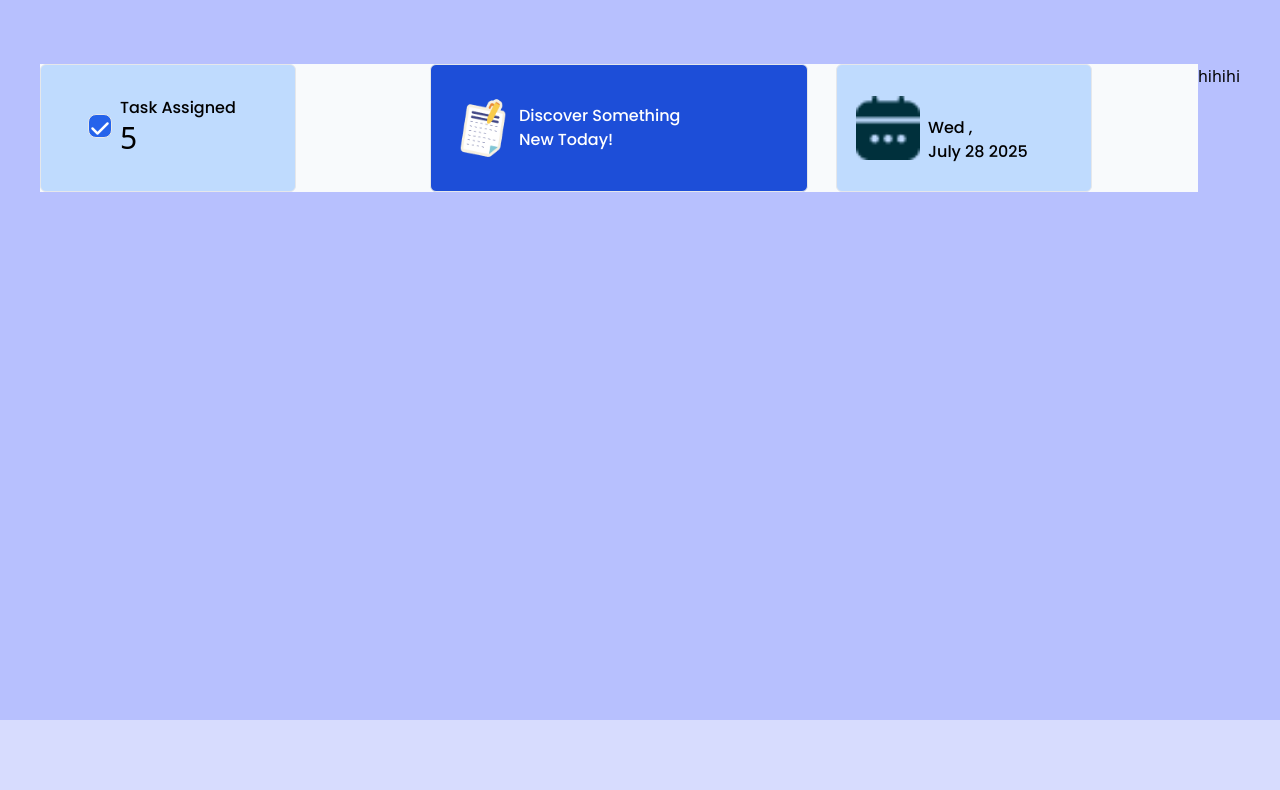
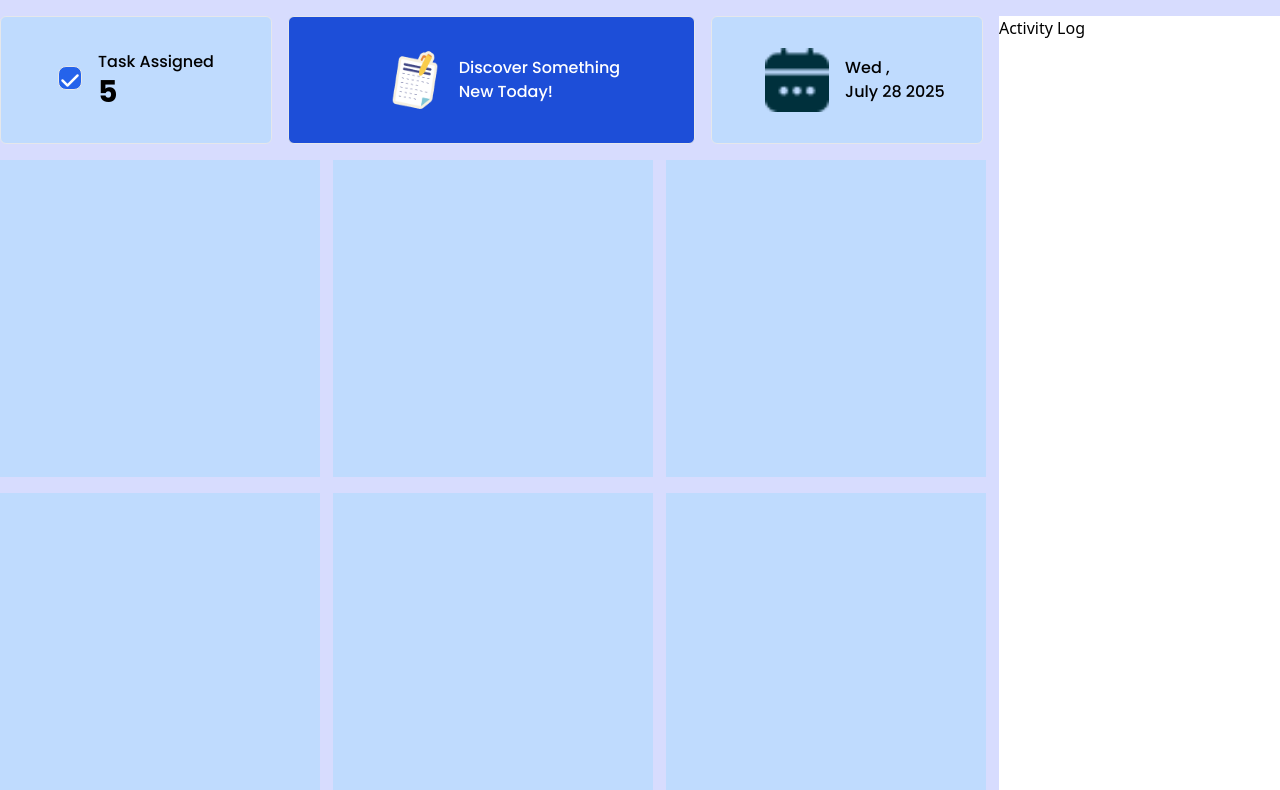
Before and after one commit to AzharChy/Assignment-5, a plain HTML site: page index.html in a window 1280 px wide. Shown: the part 112-902 px from the top of the page. Before the commit the page ends 832 px from the top, so only its background shows below. Drawn offline with nearby package versions, Linux system fonts and the light colour scheme.

Commit message:
3rd commit

```diff
--- a/index.html
+++ b/index.html
@@ -11,8 +11,8 @@
 <link href="https://fonts.googleapis.com/css2?family=Poppins:ital,wght@0,100;0,200;0,300;0,400;0,500;0,600;0,700;0,800;0,900;1,100;1,200;1,300;1,400;1,500;1,600;1,700;1,800;1,900&display=swap" rel="stylesheet">
 <link rel="stylesheet" href="https://cdnjs.cloudflare.com/ajax/libs/font-awesome/6.7.2/css/all.min.css" integrity="sha512-Evv84Mr4kqVGRNSgIGL/F/aIDqQb7xQ2vcrdIwxfjThSH8CSR7PBEakCr51Ck+w+/U6swU2Im1vVX0SVk9ABhg==" crossorigin="anonymous" referrerpolicy="no-referrer" />
 </head>
-<body class="body">
-    <div class="container m-auto">
+<body class="body min-h-screen">
+    <div class="container m-auto min-h-screen">
         <!-- nav starts -->
         <nav class="bg-white flex h-16 w-[1536 px] mt-8">
             <div class="nav-left flex gap-2 ml-6 mt-4">
@@ -37,51 +37,70 @@
             </div>
         </nav>
         <!-- nav ends -->
-    </div>
-          <main class="flex justify-center m-auto w-[1536 px] mt-20 ">
-            <div class="main-left bg-slate-50 w-[1146 px] h-[918 pc]">
-                   <div class="upper-card flex gap-3 grid grid-cols-3">
-                   <div class="task justify-between">
-                    <card class="flex gap-2 justify-center items-center border rounded-md w-64 h-32 bg-blue-200">
+         <!-- main starts -->
+         <main class="flex justify-between gap-4 mt-8">
+
+
+            <div class="flex flex-col gap-4 w-full">
+
+
+                <div class="flex gap-4">
+                    <div class="flex justify-center items-center border rounded-md flex-1 h-32 bg-blue-200">
                         <div>
                             <i class="fa-solid fa-check text-xl text-center bg-blue-600 text-white w-6 h-6 border rounded-lg"></i>
                         </div>
-                        <div>
-                            <h3 class="poppins-medium w-32 h-6 text-base">Task Assigned</h3>
-                            <h3 class="poppins-bol w-10 h-10 text-3xl">5</h3>
+                        <div class="ml-4">
+                            <h3 class="poppins-medium text-base">Task Assigned</h3>
+                            <h3 class="poppins-bold text-3xl">5</h3>
                         </div>
-                    </card>
                     </div>
 
-                   <div class="calendar">
-                    <card class="flex gap-2 justify-center items-center border rounded-md w-[524 px] h-32 bg-blue-700">
+                    <div class="flex justify-center items-center border rounded-md flex-[1.5] h-32 bg-blue-700">
                         <div>
                             <img class="w-14 h-16 ml-6" src="assets/board.png" alt="">
                         </div>
                         <div>
-                        <h3 class="w-72 poppins-medium text-white">Discover Something<br> New Today!</h3>
+                            <h3 class="poppins-medium text-white ml-4">Discover Something<br>New Today!</h3>
                         </div>
-                    </card>
                     </div>
 
-                   <div class="flex justify-center items-center w-72 h-32">
-                    <card class="flex gap-2 justify-center items-center border rounded-md w-64 h-32 bg-blue-200">
+                    <div class="flex justify-center items-center border rounded-md flex-1 h-32 bg-blue-200">
                         <div>
                             <img class="w-16 h-16 ml-4" src="assets/calender.png" alt="">
                         </div>
                         <div>
-                            <h5 class="poppins-medium w-40 h-6 text-base">Wed ,<br><span>July 28 2025</span></h5>
-                            <!-- <h3 class="poppins-bol w-10 h-10 text-sm">July 28 2025</h3> -->
-                        </div>
-                    </card>
-
+                            <h5 class="poppins-medium text-base ml-4">Wed ,<br><span>July 28 2025</span></h5>
                         </div>
                     </div>
                 </div>
+
+                <!-- 2nd Row (Grid Layout) -->
+                <div class="grid grid-cols-3 gap-4">
+                    <div class="w-80 h-[317px] bg-blue-200"></div>
+                    <div class="w-80 h-[317px] bg-blue-200"></div>
+                    <div class="w-80 h-[317px] bg-blue-200"></div>
                 </div>
-            <!-- activity log -->
-            <div class="main-right">hihihi</div>
+                <div class="grid grid-cols-3 gap-4">
+                    <div class="w-80 h-[317px] bg-blue-200"></div>
+                    <div class="w-80 h-[317px] bg-blue-200"></div>
+                    <div class="w-80 h-[317px] bg-blue-200"></div>
+                </div>
+
+            </div>
+
+            <!-- Right Section -->
+            <div class="w-[366px] h-[918px] bg-white">
+                <h3 class="">Activity Log</h3>
+            </div>
+
         </main>
+
+
+    </div>
+</body>
+
+
+
 
     <script src="script/nav-button.js"></script>
 </body>
--- a/script/nav-button.js
+++ b/script/nav-button.js
@@ -1,6 +1,6 @@
 document.getElementById("nav-btn").addEventListener("click",function(event){
     event.preventDefault();
-    let colors = ["orange", "blue", "pink", "white", "black", "red"];
+    let colors = ["orange", "blue", "pink", "black", "red"];
     let randomColor = Math.floor(Math.random() * colors.length);
     document.querySelector(".body").style.backgroundColor = colors[randomColor];
 
--- a/style.css
+++ b/style.css
@@ -1,4 +1,4 @@
-html, body {
+.body {
    width: 100%;
   height: 100%;
   margin: 0;
```
Also changed, not shown: test.html (added, +70 -0 lines). Lines whose indentation alone changed are shown as unchanged.
